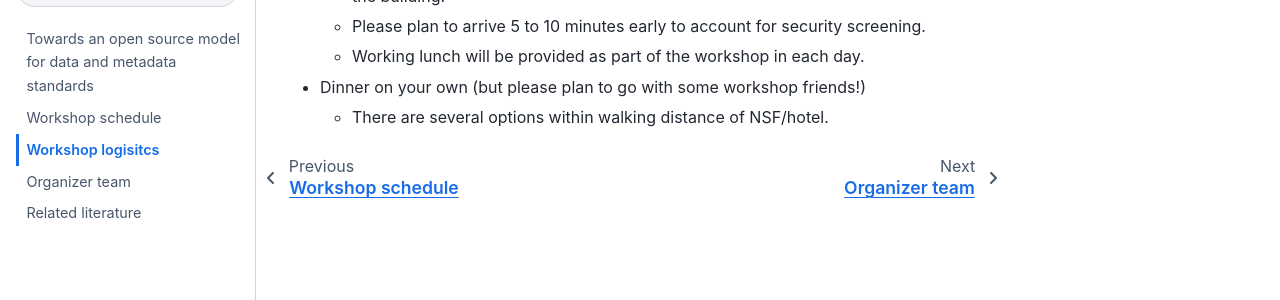
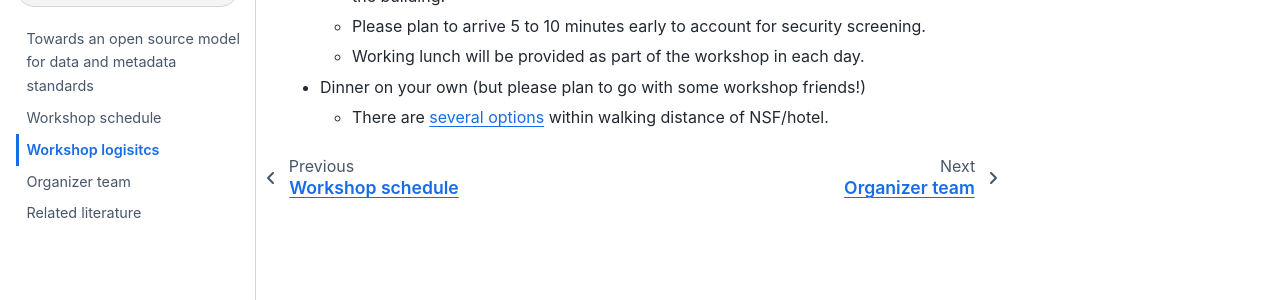
Before and after one commit to uwescience/2024-open-source-standards-workshop, a Jupyter Book: the page built from logistics.md, in a window 1280 px wide. Shown: the part 357-657 px from the top of the page. Built offline with Jupyter Book 1.0.4 settings and Sphinx 7.4.7 and the Sphinx Book theme 1.1.4, drawn with Linux system fonts in a browser that asks for light colours; part of the change alters nothing that is shown.

```diff
--- a/logistics.md
+++ b/logistics.md
@@ -11,4 +11,4 @@
     - Working lunch will be provided as part of the workshop in each day.
 
 - Dinner on your own (but please plan to go with some workshop friends!)
-    - There are several options within walking distance of NSF/hotel.
+    - There are [several options](https://www.google.com/maps/search/Restaurants/@38.8019849,-77.0650526,16.02z/data=!4m7!2m6!3m5!2sNational+Science+Foundation!3s0x89b7b4245b7c2a15:0x4b85ed20a7b436d0!4m2!1d-77.0705184!2d38.8014418?entry=ttu) within walking distance of NSF/hotel.
```
